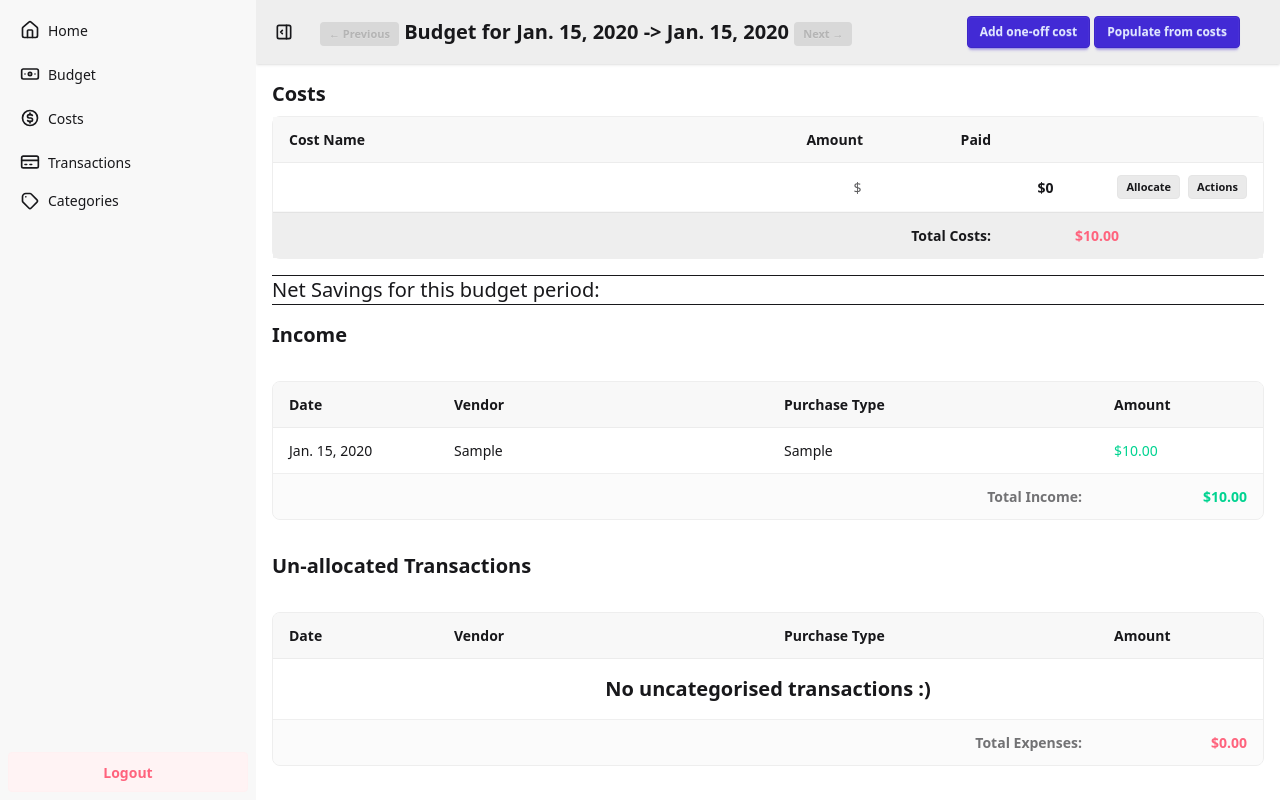
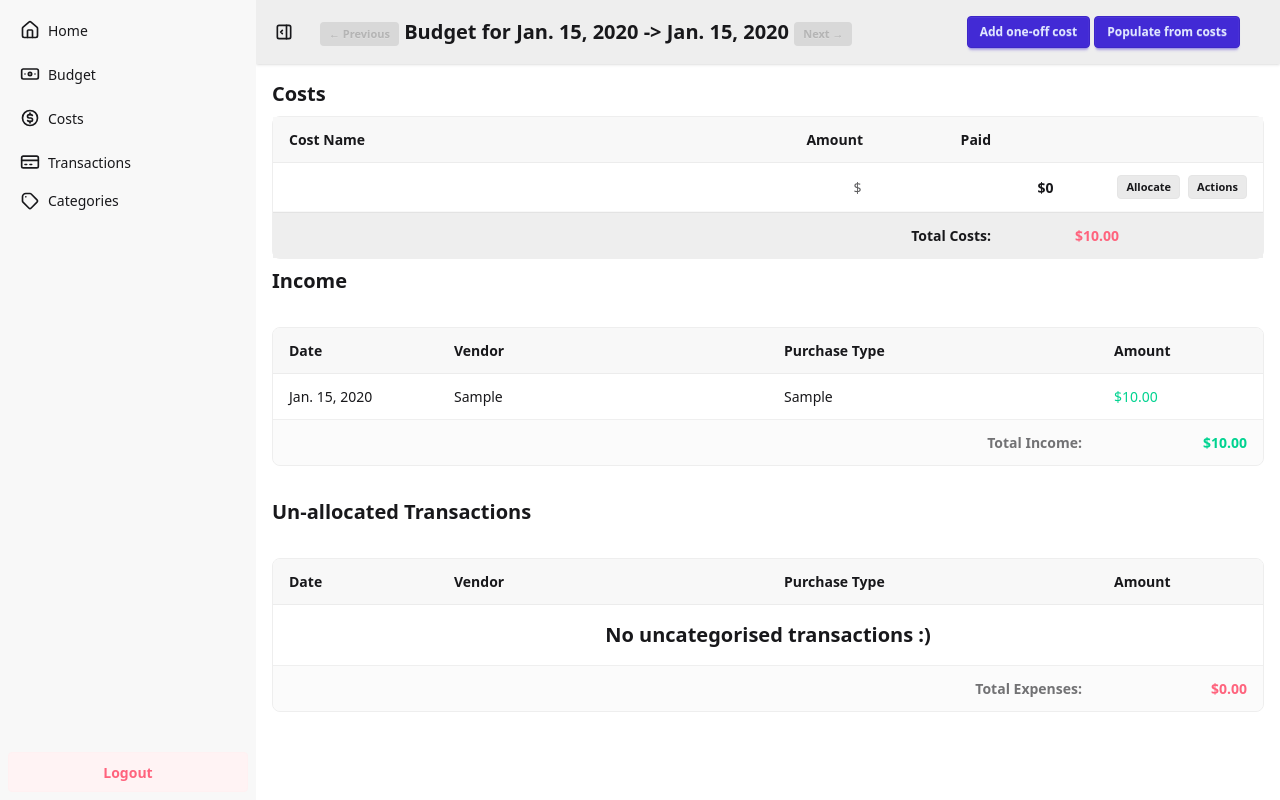
Before and after one commit to James-Makela/bYolk, a Django app: page /budgets/1/ in a window 1280 px wide. Run offline with Django 5.2, Linux system fonts and the light colour scheme; a user stored in the database is signed in; tables that the repository leaves empty hold one stand-in row (values such as "Sample post"); style sheets or scripts are compiled from the project's sources; some libraries are stand-ins or nearby versions.

Commit message:
Clean up

```diff
--- a/apps/budget/templates/budget/partials/budget-container.html
+++ b/apps/budget/templates/budget/partials/budget-container.html
@@ -38,8 +38,8 @@
                             <div class="dropdown dropdown-end">
                                 <div tabindex="0" role="button" class="btn btn-xs btn-soft">Actions</div>
                                 <ul tabindex="-1" class="dropdown-content menu bg-base-100 rounded-box z-[100] w-52 shadow-xl border border-base-200 mt-2">
-                                    <li class="z-top"><a href="{% url 'move-cost-allocation' allocation.id next.id %}">Move to next Budget</a></li>
-                                    <li><a href="{% url 'move-cost-allocation' allocation.id previous.id %}">Move to previous Budget</a></li>
+                                  <li class="z-top"><a href="{% if next %}{% url 'move-cost-allocation' allocation.id next.id %}{% endif %}">Move to next Budget</a></li>
+                                  <li><a href="{% if previous %}{% url 'move-cost-allocation' allocation.id previous.id %}{% endif %}">Move to previous Budget</a></li>
                                 </ul>
                             </div>
                         </div>
@@ -89,8 +89,3 @@
     </tfoot>
 </table>
 </div>
-<div class="mt-4 mb-4">
-  <hr>
-  <h2 class="text-xl">Net Savings for this budget period:</h2>
-  <hr>
-</div>
```
